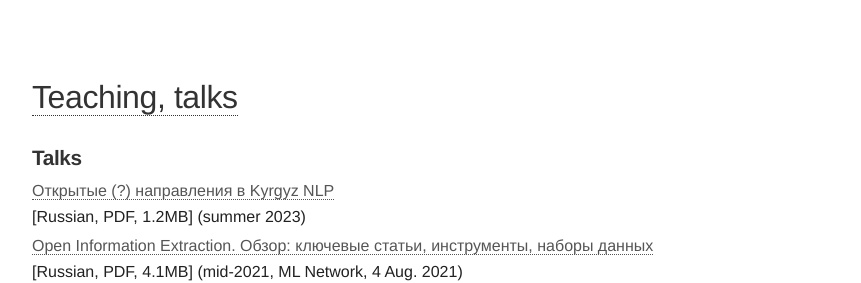
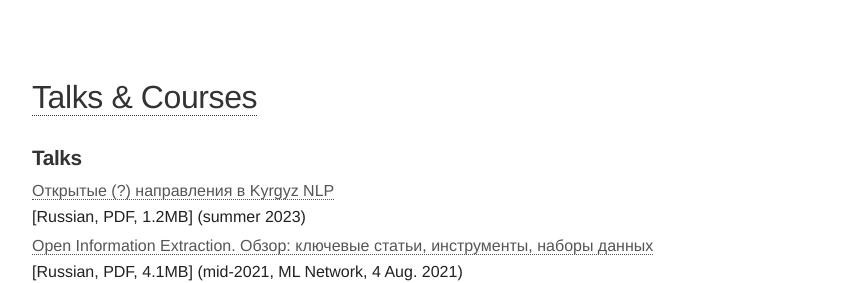
Before and after one commit to alexeyev/alexeyev.github.io, a Jekyll site: the page built from blahblahblah.html, in a window 1280 px wide. Shown: the top 283 px of the page, without its empty margins (208-1069 px from the left). Built offline with Jekyll 4.4.1, drawn with Linux system fonts in a browser that asks for light colours.

Commit message:
Update blahblahblah.html

```diff
--- a/blahblahblah.html
+++ b/blahblahblah.html
@@ -6,7 +6,7 @@ description: Lists of public talks and courses by Anton Alekseev. Links to the a
 
 <header class="masthead">
     <h1 class="masthead-title">
-        <a href="{{ site.baseurl }}">Teaching, talks</a>
+        <a href="{{ site.baseurl }}">Talks &amp; Courses</a>
     </h1>
     <nav class="masthead-nav">
         {% for nav in site.nav %}
```
